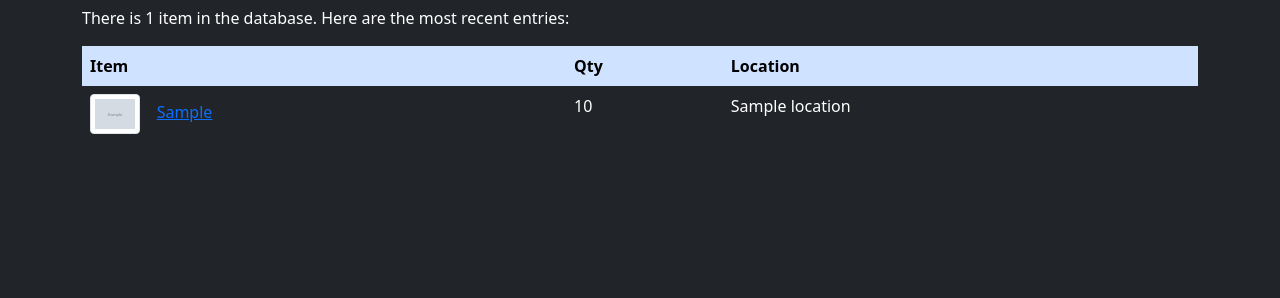
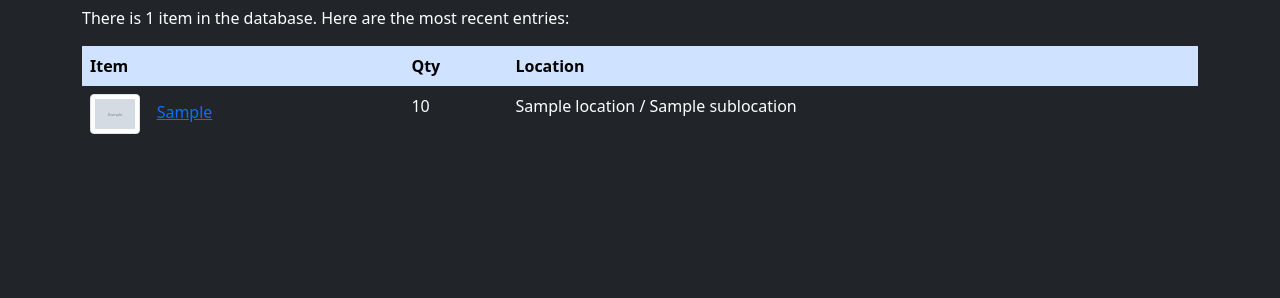
Before and after one commit to ka6sox/hidb, a Flask app: template hidb/templates/items/index.html.j2 in a window 1280 px wide. Shown: the part 106-404 px from the top of the page. Run offline with Flask 2, Linux system fonts and the light colour scheme; the template is opened without the code that fills it: most values are stand-ins (such as "Sample title", 1, 10 or a date in 2020); grey boxes marked "Sample" are stand-in pictures.

Commit message:
Show sublocation in addition to location if it is non-null

```diff
--- a/hidb/items.py
+++ b/hidb/items.py
@@ -28,7 +28,7 @@ def get_item_count():
 def get_items(limit = None):
   db = get_db()
   query = 'SELECT i.id, model_no, serial_no, photo, description, qty, cost, date_added,' \
-          '(SELECT description FROM locations l WHERE location = l.id) as location ' \
+          '(SELECT description FROM locations l WHERE location = l.id) as location, sublocation ' \
           ' FROM items i JOIN users u ON i.creator_id = u.id' \
           ' ORDER BY date_added DESC'
   if limit is not None:
--- a/hidb/templates/items/index.html.j2
+++ b/hidb/templates/items/index.html.j2
@@ -24,7 +24,7 @@
       <img src="/static/photos/{{ item['photo'] }}" class="img-thumbnail img-fluid" style="max-height: 50px; max-width: 50px;">&nbsp;&nbsp;&nbsp;
       <A HREF="{{ url_for('items.details', id=item['id']) }}">{{ item.model_no }}</A></td>
       <td>{{ item.qty }}</td>
-      <td>{{ item.location }}</td>
+      <td>{{ item.location }}{% if item.sublocation|length %} / {{ item.sublocation }}{% endif %}</td>
       {% if g.user %} {# ['id'] == post['author_id'] #}
       <td><a href="{{ url_for('items.update', id=item['id']) }}">Edit</a>&nbsp;&nbsp;
         <a href="{{ url_for('items.delete', id=item['id']) }}" onclick="return confirm('Are you sure?');">Delete</a>
--- a/hidb/templates/search/results.html.j2
+++ b/hidb/templates/search/results.html.j2
@@ -20,7 +20,7 @@
     <td><img src="/static/photos/{{ r['photo'] }}" class="img-thumbnail img-fluid" style="max-height: 50px; max-width: 50px;">&nbsp;&nbsp;&nbsp;
     <A HREF="{{ url_for('items.details', id=r['id']) }}">{{ r['model_no'] }}</A></td>
     <td>{{ r['qty'] }}</td>
-    <td>{{ r['location'] }}</td>
+    <td>{{ r['location'] }}{% if r.sublocation|length %} / {{ r.sublocation }}{% endif %}</td>
     </tr>
     {% endfor %}
   </tbody>
```
